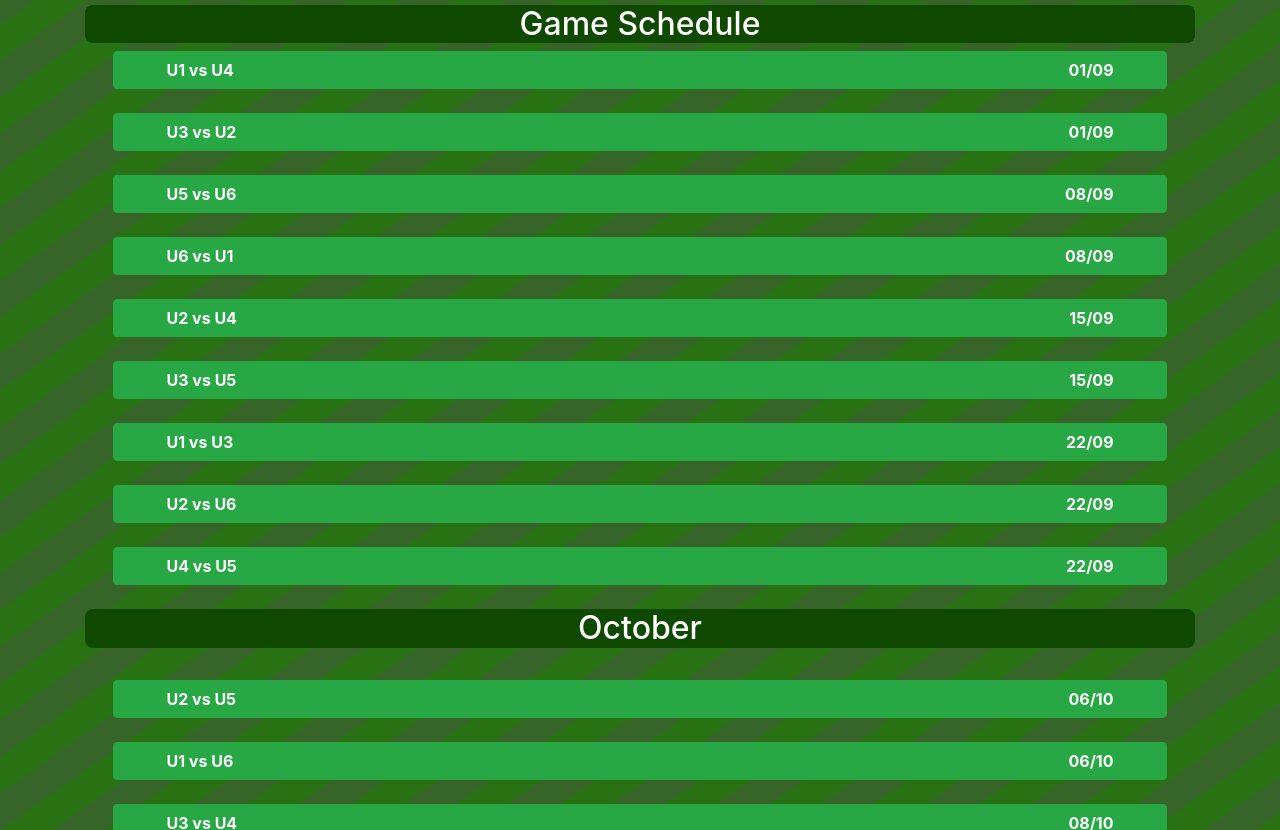
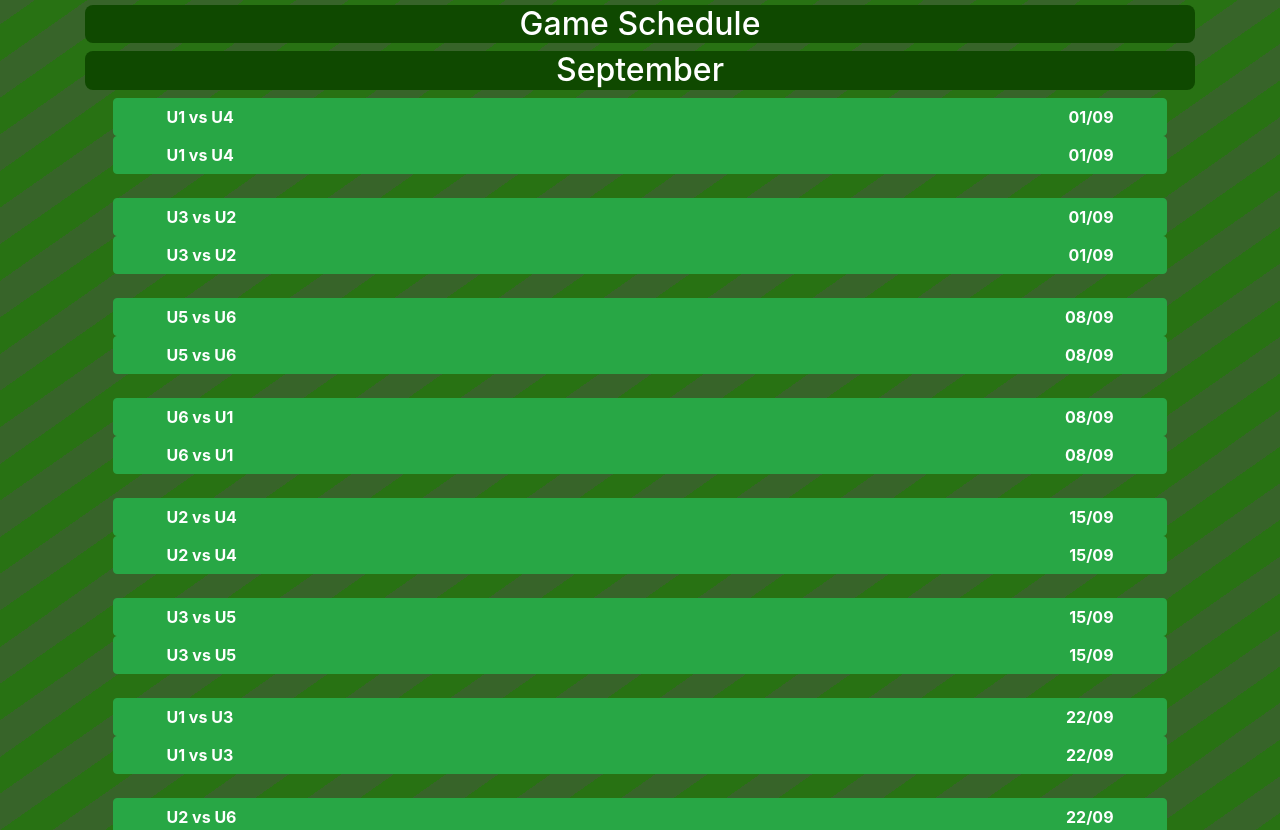
Before and after one commit to G3fo/Game-Schedule-WebApp, a plain HTML site: page public/index.html in a window 1280 px wide. Shown: the part 122-952 px from the top of the page. Drawn offline with nearby package versions, Linux system fonts and the light colour scheme; some packages are replaced by stand-ins of ours.

Commit message:
updated and landscape in progress

```diff
--- a/public/games.js
+++ b/public/games.js
@@ -1,5 +1,5 @@
 var matches = {
-  month: 'September',
+  mes: 'September',
   september: [{
       id: 0,
       team1: "U1",
@@ -91,7 +91,7 @@ var matches = {
       url: "https://www.google.com/maps/embed?pb=!1m18!1m12!1m3!1d2969.0256986745426!2d-87.64002798505479!3d41.91380627115881!2m3!1f0!2f0!3f0!3m2!1i1024!2i768!4f13.1!3m3!1m2!1s0x880fd34073f306a3%3A0x9e1726bbf8f23f0e!2s1734+N+Orleans+St%2C+Chicago%2C+IL+60614%2C+EE.+UU.!5e0!3m2!1ses-419!2sar!4v1552913711254"
     }
   ],
-  month: 'October',
+  mes: 'October',
   october: [{
       id: 0,
       team1: "U2",
--- a/public/index.html
+++ b/public/index.html
@@ -29,10 +29,27 @@
 
     <div class="content" id="app">
 
-      <month v-for="mes, in matches" :mes='matches.month'></month>
+      <div v-for="mes in matches" :mes='matches.month'></div>
+
+      <h2>September</h2>
+
+      <div v-for="(match, index) in matches.september">
+
+        <boton class="portrait" :team1="match.team1" :team2='match.team2' :date='match.date' :id='match.id' :time='match.time'
+          :month='match.month' :location='match.location' :url='match.url'>
+        </boton>
+        <boton class="landscape" :team1="match.team1" :team2='match.team2' :date='match.date' :id='match.id' :time='match.time'
+          :month='match.month' :location='match.location' :url='match.url'>
+        </boton>
+
+        <collapse :time='match.time' :month='match.month' :location='match.location' :url='match.url' :id='match.id'>
+        </collapse>
+        <br>
+      </div>
 
 
-      <div v-for="(match, index) in matches.september">
+
+      <div v-for="(match, index) in matches.october">
 
         <boton :team1="match.team1" :team2='match.team2' :date='match.date' :id='match.id' :time='match.time'
           :month='match.month' :location='match.location' :url='match.url'>
@@ -42,7 +59,6 @@
         </collapse>
         <br>
       </div>
-
       <!-- <div v-for="(match, index) in matches.september">
         <div class="content">
           <button class="btn btn-success" type="button" data-toggle="collapse" :data-target="'#match'+index"
@@ -69,33 +85,6 @@
         <br />
       </div> -->
 
-      <h2>October</h2>
-      <br />
-      <div v-for="(match, index) in matches.october">
-        <div class="content">
-          <button class="btn btn-success" type="button" data-toggle="collapse" :data-target="'#match1'+index"
-            aria-expanded="false" :aria-controls="'#match1'+index">
-            <div class="row">
-              <b class="text-left col">
-                {{ match.team1 }} vs {{ match.team2 }}
-              </b>
-              <b class="text-right col">{{ match.date }}</b>
-            </div>
-          </button>
-        </div>
-
-        <div class="collapse" :id="'match1'+index">
-          <div class="card card-body">
-            <div class="row">
-              <b class="text-left col">{{ match.location }} school</b>
-              <b class="text-right col">{{ match.time }}</b>
-            </div>
-            <br />
-            <iframe :src="match.url" allowfullscreen></iframe>
-          </div>
-        </div>
-        <br />
-      </div>
     </div>
   </div>
 
--- a/public/main.css
+++ b/public/main.css
@@ -63,3 +63,6 @@ iframe {
     rgb(55, 100, 41) 60px
   );
 }
+
+
+@media
--- a/public/main.js
+++ b/public/main.js
@@ -1,9 +1,9 @@
 Vue.component("boton", {
-  props: ['team1', 'team2', 'date', 'month', 'location', 'time', 'url', 'id'],
+  props: ['team1', 'team2', 'date', 'month', 'location', 'time', 'url'],
   template: `
               <div class="content">
-                <button class="btn btn-success" type="button" data-toggle="collapse" :data-target="'#match'+month+id"
-                  aria-expanded="false" :aria-controls="'#match'+month+id">
+                <button class="btn btn-success" type="button" data-toggle="collapse" :data-target="'#match'+month+index"
+                  aria-expanded="false" :aria-controls="'#match'+month+index">
                   <div class="row">
                     <b class="text-left col">
                       {{ team1 }} vs {{ team2 }}
@@ -12,7 +12,6 @@ Vue.component("boton", {
                   </div>
                 </button>
                 </div>
-
   `
 })
 
@@ -22,8 +21,8 @@ Vue.component('mes', {
 })
 
 Vue.component('collapse', {
-  props: ['location', 'time', 'url', 'month', 'id'],
-  template: `<div class="collapse" :id="'match'+month+id">
+  props: ['location', 'time', 'url', 'month'],
+  template: `<div class="collapse" id="'match'+month+index">
               <div class="card card-body">
                 <div class="row">
                   <b class="text-left col">{{ location }} school</b>
```
